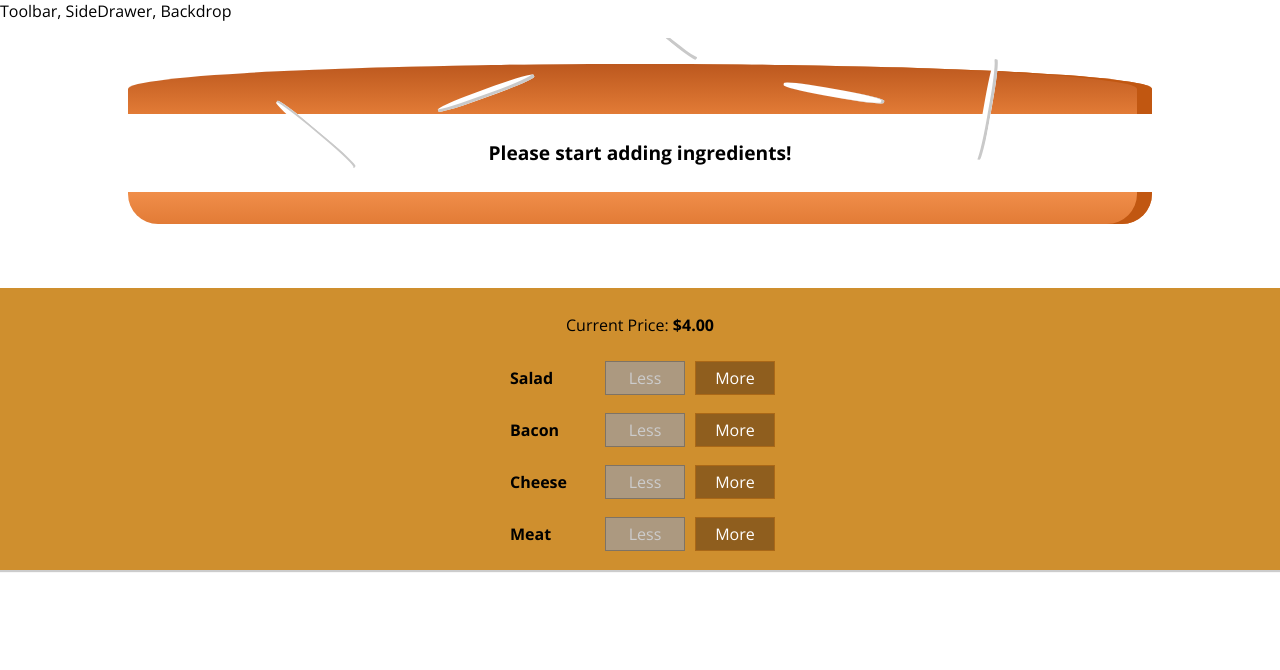
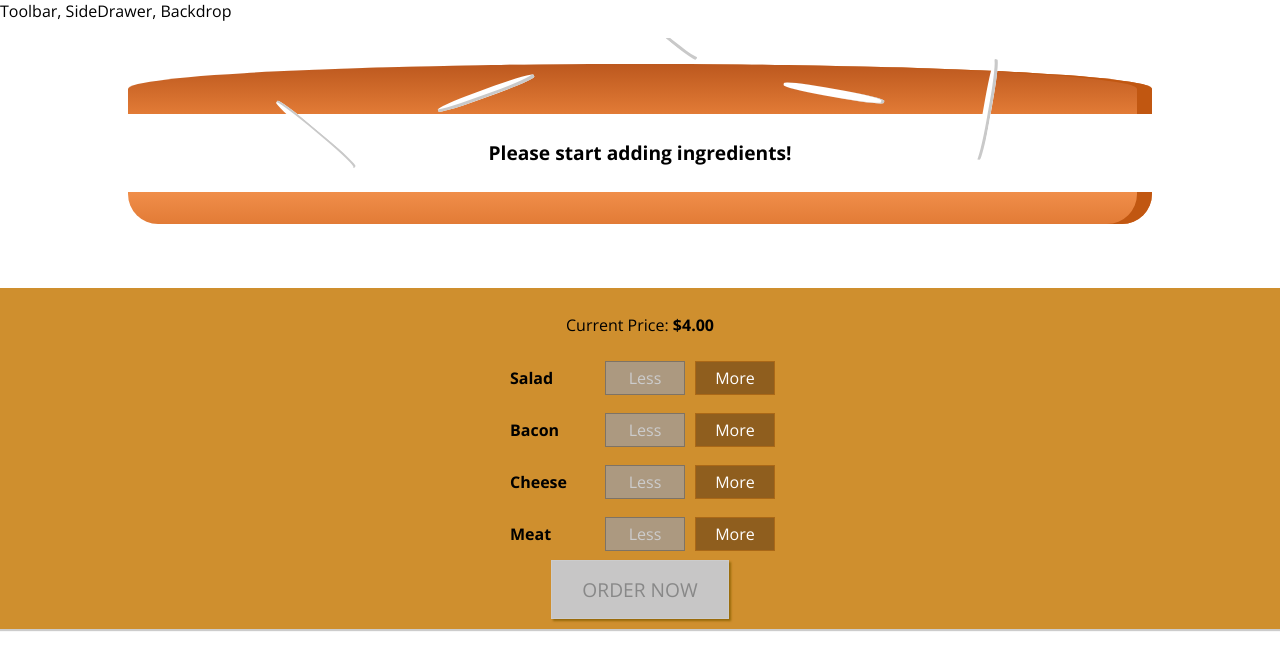
Before and after one commit to 1Prestes/burguer-builder, a React app: page / in a window 1280 px wide. Shown: the top 670 px of the page. Built offline with nearby package versions, Linux system fonts and the light colour scheme.

Commit message:
feat: add the order button

```diff
--- a/src/components/Burguer/BuildControls/BuildControls.css
+++ b/src/components/Burguer/BuildControls/BuildControls.css
@@ -8,3 +8,45 @@
   margin: auto;
   padding: 10px 0;
 }
+
+.OrderButton {
+  background-color: #dad735;
+  outline: none;
+  cursor: pointer;
+  border: 1px solid #966909;
+  color: #966909;
+  font-family: inherit;
+  font-size: 1.2em;
+  padding: 15px 30px;
+  box-shadow: 2px 2px 2px #966909;
+}
+
+.OrderButton:hover,
+.OrderButton:active {
+  background-color: #a0db41;
+  border: 1px solid #966909;
+  color: #966909;
+}
+
+.OrderButton:disabled {
+  background-color: #c7c6c6;
+  cursor: not-allowed;
+  border: 1px solid #ccc;
+  color: #888888;
+}
+
+.OrderButton:not(:disabled) {
+  animation: enable 0.3s linear;
+}
+
+@keyframes enable {
+  0% {
+    transform: scale(1);
+  }
+  60% {
+    transform: scale(1.1);
+  }
+  100% {
+    transform: scale(1);
+  }
+}
--- a/src/components/Burguer/BuildControls/BuildControls.js
+++ b/src/components/Burguer/BuildControls/BuildControls.js
@@ -25,6 +25,9 @@
         disabled={props.disabled[ctrl.type]}
       />
     ))}
+    <button className={classes.OrderButton} disabled={!props.purchseable}>
+      ORDER NOW {props.purchseable}
+    </button>
   </div>
 )
 
--- a/src/containers/BurguerBuilder/BurguerBuilder.js
+++ b/src/containers/BurguerBuilder/BurguerBuilder.js
@@ -19,6 +19,16 @@
     meat: 0
   })
   const [totalPrice, setTotalPrice] = useState(4)
+  const [purchseable, setPurchseable] = useState(false)
+
+  const updatedPurchseable = ingredients => {
+    const sum = Object.keys(ingredients)
+      .map(igKey => ingredients[igKey])
+      .reduce((sum, el) => {
+        return sum + el
+      }, 0)
+    setPurchseable(sum > 0)
+  }
 
   const addIngredientHandler = type => {
     const oldCount = ingredients[type]
@@ -35,6 +45,7 @@
 
     setIngredients(updatedIngredients)
     setTotalPrice(newPrice)
+    updatedPurchseable(updatedIngredients)
   }
 
   const removeIngredientHandler = type => {
@@ -53,6 +64,7 @@
 
     setIngredients(updatedIngredients)
     setTotalPrice(newPrice)
+    updatedPurchseable(updatedIngredients)
   }
 
   const disabledInfo = {
@@ -69,6 +81,7 @@
         ingredientAdded={addIngredientHandler}
         ingredientRemoved={removeIngredientHandler}
         disabled={disabledInfo}
+        purchseable={purchseable}
         price={totalPrice}
       />
     </Aux>
```
